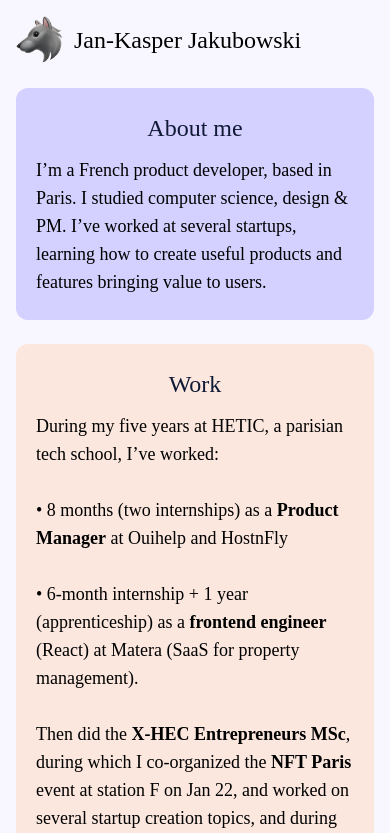
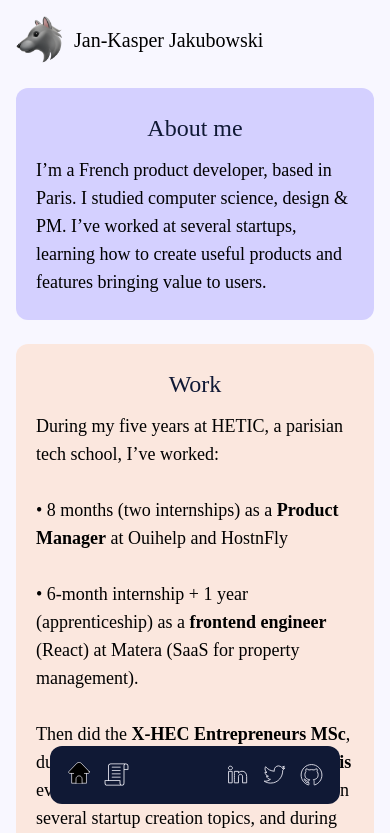
Before and after one commit to jkjakubowski/blog, a Gatsby site: page / in a window 390 px wide. Shown: the top 833 px of the page. Built offline with nearby package versions, Linux system fonts and the light colour scheme; Gatsby itself is replaced by a stand-in of ours.

Commit message:
created navbar shell

```diff
--- /dev/null
+++ b/src/assets/icons/articles_icon.tsx
@@ -0,0 +1,20 @@
+import React from "react";
+const ArticlesIcon = ({ color }: IconProps) => {
+  return (
+    <svg
+      width="25"
+      height="25"
+      viewBox="0 0 800 800"
+      className={`${color}`}
+      xmlns="http://www.w3.org/2000/svg"
+    >
+      <path d="M520.8 153.6H260C252.799 153.6 247.201 159.199 247.201 166.399C247.201 173.6 252.8 179.199 260 179.199H520C527.201 179.199 532.799 173.6 532.799 166.399C532.799 159.201 528 153.6 520.799 153.6H520.8Z" />
+      <path d="M520.8 260.8H260C252.799 260.8 247.201 266.399 247.201 273.599C247.201 280.8 252.8 286.398 260 286.398H520C527.201 286.398 532.799 280.8 532.799 273.599C533.599 266.401 528 260.8 520.799 260.8H520.8Z" />
+      <path d="M520.8 367.2H260C252.799 367.2 247.201 372.799 247.201 380C247.201 387.2 252.8 392.799 260 392.799H520C527.201 392.799 532.799 387.2 532.799 380C532.799 372.799 528 367.2 520.799 367.2H520.8Z" />
+      <path d="M520.8 473.6H260C252.799 473.6 247.201 479.199 247.201 486.399C247.201 493.6 252.8 499.199 260 499.199H520C527.201 499.199 532.799 493.6 532.799 486.399C533.599 479.201 528 473.6 520.799 473.6H520.8Z" />
+      <path d="M700 47.2007H212.8C168.8 47.2007 132.8 83.2007 132.8 127.201V580.001H32.7999C25.5993 580.001 20.0006 585.6 20.0006 592.8V676C20.0006 718.401 54.4019 752.8 96.8006 752.8H576.001C618.402 752.8 652.801 718.399 652.801 676V249.6H767.201C774.401 249.6 780 244.001 780 236.801V127.201C780 83.2007 744 47.2007 700 47.2007ZM96.7999 727.201C68.7999 727.201 45.5993 704 45.5993 676V605.6H499.199V676C499.199 695.201 506.4 713.599 518.4 727.201H96.7999ZM627.2 120.001V676.001C627.2 704.001 603.999 727.201 575.999 727.201C547.999 727.201 524.799 704.001 524.799 676.001V592.801C524.799 585.6 519.2 580.001 511.999 580.001H158.399V127.201C158.399 96.8 183.199 72.8 212.801 72.8H644.801C633.597 85.5993 627.2 102.401 627.2 120.001ZM754.4 224.001H652.8V120.001C652.8 93.5994 674.399 72.8 700.001 72.8C730.402 72.8 754.402 97.5994 754.402 127.201L754.4 224.001Z" />
+    </svg>
+  );
+};
+
+export default ArticlesIcon;
--- a/src/assets/icons/github_icon.tsx
+++ b/src/assets/icons/github_icon.tsx
@@ -1,5 +1,5 @@
 import React from "react";
-const GithubIcon = ({ color }) => {
+const GithubIcon = ({ color }: IconProps) => {
   return (
     <svg
       width="25"
--- /dev/null
+++ b/src/assets/icons/home_icon.tsx
@@ -0,0 +1,43 @@
+import React from "react";
+const HomeIcon = ({ color }: IconProps) => {
+  return (
+    <svg
+      width="26"
+      height="26"
+      viewBox="50 0 830 900"
+      className={`${color}`}
+      xmlns="http://www.w3.org/2000/svg"
+    >
+      <path
+        d="M815.418 325.675L539.432 39.6201C498.072 2.35448 435.26 2.35448 393.89 39.6201L117.915 325.675C90.6967 352.06 113.759 396.664 151.666 396.664H209.999V734.998H723.332L724.171 396.664H781.665C819.571 396.664 842.637 352.06 815.418 325.675Z"
+        stroke-width="23.3333"
+        stroke-miterlimit="10"
+        stroke-linecap="round"
+        stroke-linejoin="round"
+      />
+      <path
+        d="M571.667 735V583.334C571.667 525.339 524.662 478.333 466.667 478.333C408.672 478.333 361.667 525.339 361.667 583.334V735"
+        stroke-width="23.3333"
+        stroke-miterlimit="10"
+        stroke-linecap="round"
+        stroke-linejoin="round"
+      />
+      <path
+        d="M653.73 396.667H728.563"
+        stroke-width="23.3333"
+        stroke-miterlimit="10"
+        stroke-linecap="round"
+        stroke-linejoin="round"
+      />
+      <path
+        d="M210 396.667H280"
+        stroke-width="23.3333"
+        stroke-miterlimit="10"
+        stroke-linecap="round"
+        stroke-linejoin="round"
+      />
+    </svg>
+  );
+};
+
+export default HomeIcon;
--- a/src/assets/icons/linkedin_icon.tsx
+++ b/src/assets/icons/linkedin_icon.tsx
@@ -1,12 +1,12 @@
 import React from "react";
-const LinkedinIcon = ({ color }) => {
+const LinkedinIcon = ({ color }: IconProps) => {
   return (
     <svg
       width="25"
       height="25"
       viewBox="0 0 60 60"
       fill="none"
-      className={`${color} `}
+      className={`${color}`}
       stroke-width="2"
       stroke-linejoin="round"
       xmlns="http://www.w3.org/2000/svg"
--- a/src/assets/icons/twitter_icon.tsx
+++ b/src/assets/icons/twitter_icon.tsx
@@ -1,5 +1,5 @@
 import React from "react";
-const TwitterIcon = ({ color }) => {
+const TwitterIcon = ({ color }: IconProps) => {
   return (
     <svg
       width="25"
--- a/src/components/atoms/template/Signature.tsx
+++ b/src/components/atoms/template/Signature.tsx
@@ -9,7 +9,7 @@
   return (
     <div className="flex items-center">
       <img className="w-12 h-12 md:w-16 md:h-16 mr-2.5" src={wolf} />
-      <p className=" text-2xl md:text-xl md: font-title">{t("navbar.title")}</p>
+      <p className=" text-xl font-title">{t("navbar.title")}</p>
     </div>
   );
 };
--- a/src/components/atoms/template/layout.tsx
+++ b/src/components/atoms/template/layout.tsx
@@ -5,6 +5,7 @@
 
 import Navbar from "components/molecules/navbar/Navbar";
 import MobileHeader from "components/molecules/MobileHeader";
+import MobileNavbar from "components/molecules/navbar/MobileNavbar";
 
 type LayoutProps = {
   children: React.ReactNode;
@@ -16,6 +17,7 @@
       <div className="px-4">
         <Navbar />
         <MobileHeader />
+        <MobileNavbar />
         <div className="hidden md:block h-20" />
         {children}
       </div>
--- /dev/null
+++ b/src/components/molecules/navbar/MobileNavbar.tsx
@@ -0,0 +1,25 @@
+import * as React from "react";
+
+import GithubIcon from "assets/icons/github_icon";
+import TwitterIcon from "assets/icons/twitter_icon";
+import LinkedinIcon from "assets/icons/linkedin_icon";
+import HomeIcon from "assets/icons/home_icon";
+import ArticlesIcon from "assets/icons/articles_icon";
+
+const MobileNavbar = () => {
+  return (
+    <div className="md:hidden fixed text-center	translate-x-2/4 w-[calc(100%-100px)] right-1/2 flex justify-between  bottom-10 bg-dark_blue rounded-xl py-4 px-4">
+      <div className="flex gap-x-3">
+        <HomeIcon color="stroke-beige" />
+        <ArticlesIcon color="fill-beige stroke-beige" />
+      </div>
+      <div className="flex gap-x-3">
+        <LinkedinIcon color="stroke-beige" />
+        <TwitterIcon color="stroke-beige" />
+        <GithubIcon color="stroke-beige" />
+      </div>
+    </div>
+  );
+};
+
+export default MobileNavbar;
--- /dev/null
+++ b/src/types/iconProps.d.ts
@@ -0,0 +1,3 @@
+type IconProps = {
+  color: string;
+};
--- a/tailwind.config.js
+++ b/tailwind.config.js
@@ -21,6 +21,6 @@
       title: ["Poppins"],
     },
   },
-
+  mode: "jit",
   plugins: [],
 };
```
